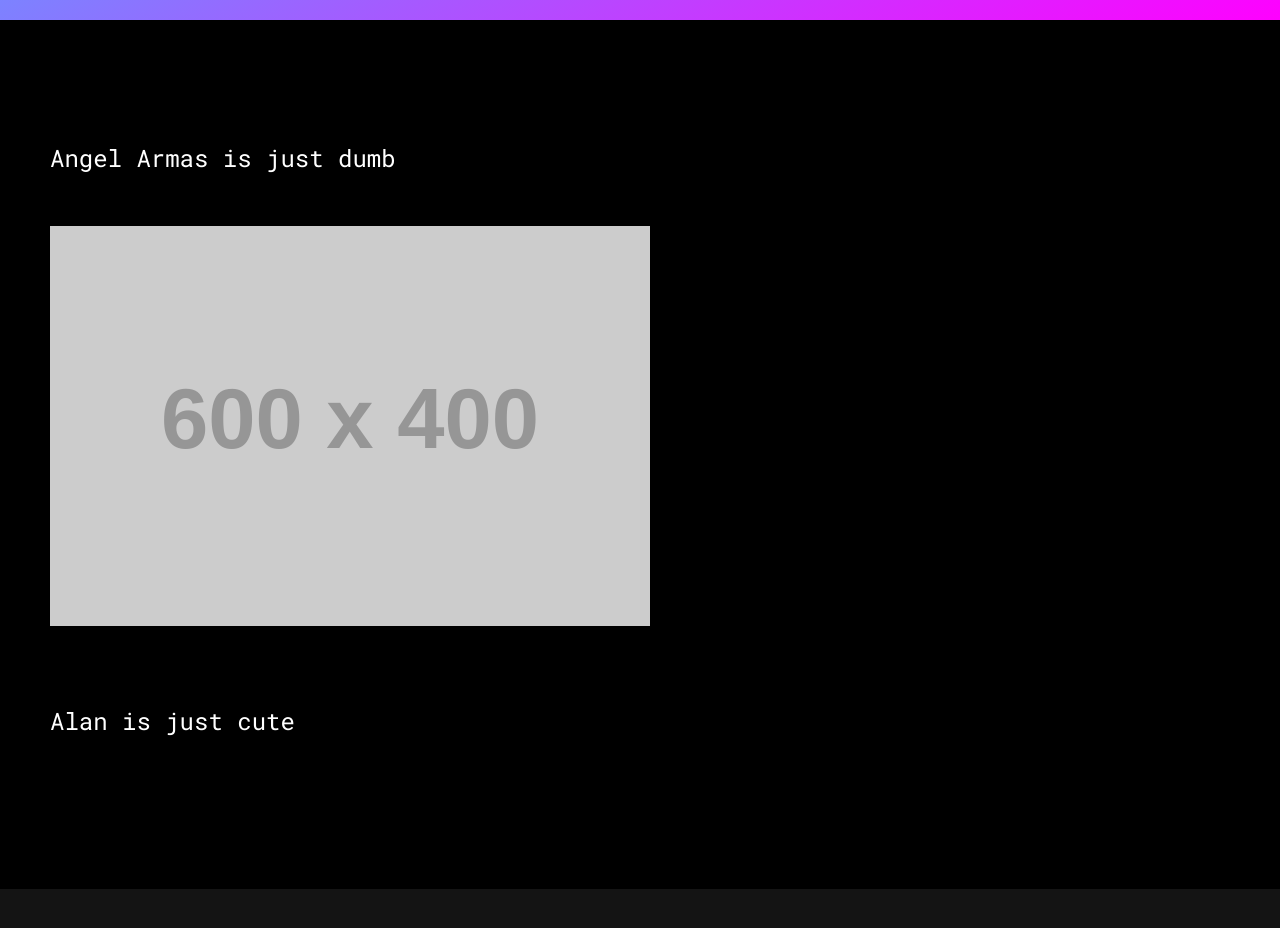
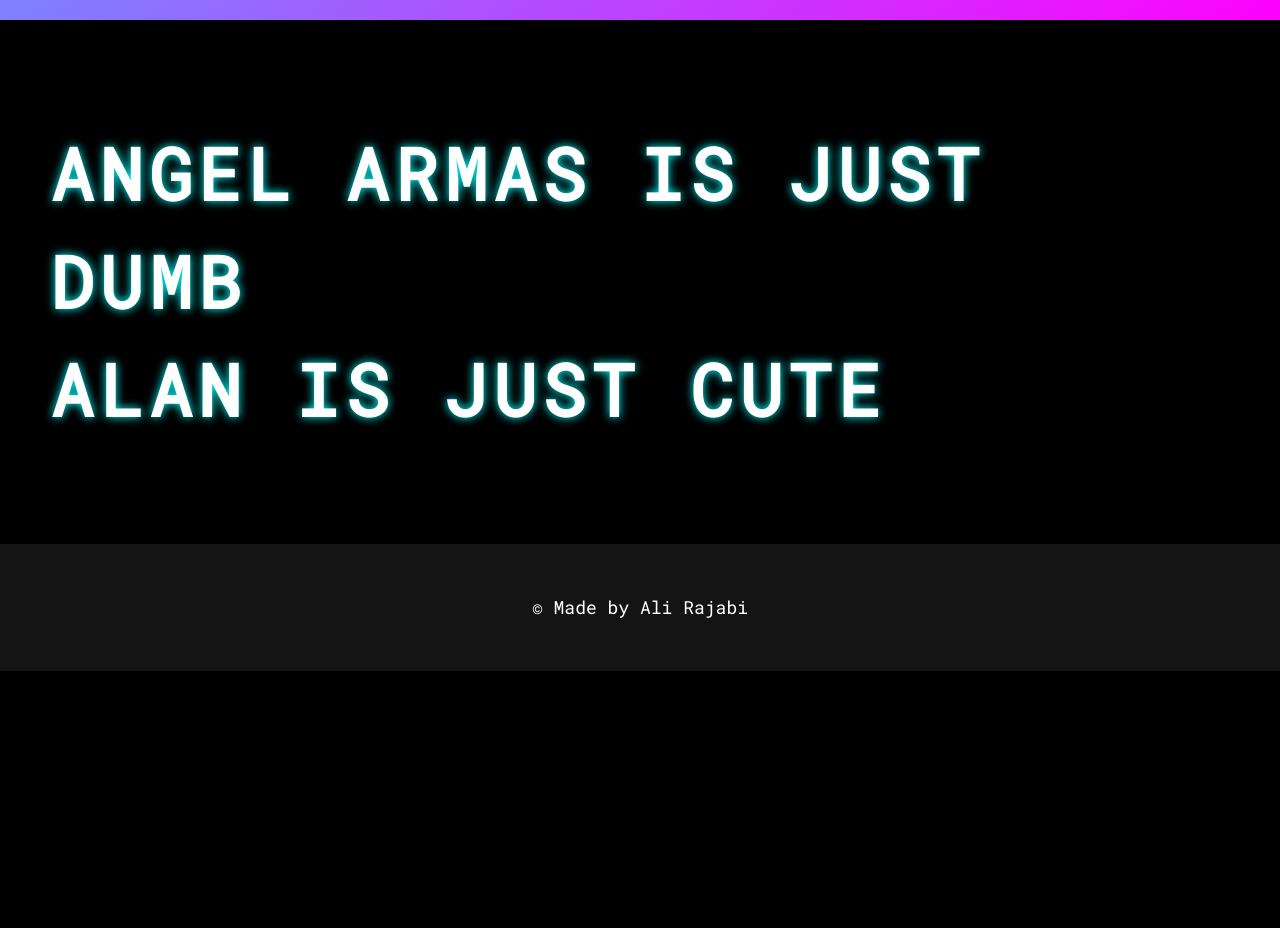
Before and after one commit to abdolsami/Philly, a plain HTML site: page index.html in a window 1280 px wide. Shown: the part 780-1708 px from the top of the page. After the commit the page ends 1451 px from the top, so only its background shows below. Drawn offline with Linux system fonts and the light colour scheme; placeholder pictures from the web are drawn by us.

Commit message:
Update index.html

```diff
--- a/index.html
+++ b/index.html
@@ -133,9 +133,8 @@
 
 	<section class="section">
 		<div class="container">
-			<p class="section-text">Angel Armas is just dumb</p>
-			<img src="https://dummyimage.com/600x400/000000/ffffff" alt="Mission Image" class="section-image">
-			<p class="section-text">Alan is just cute</p>
+			<h1>Angel Armas is just dumb</h1>
+			<h1>Alan is just cute</h1>
 		</div>
 	</section>
 
```
